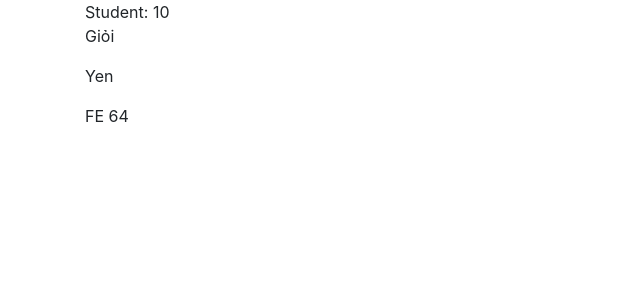
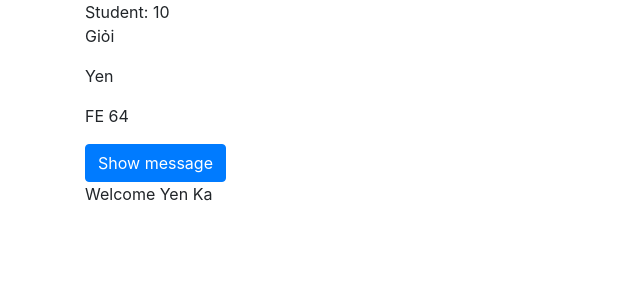
Before and after one commit to YenKaPhuThi/FE-64_Reactjs, a React (Create React App) app: page / in a window 1280 px wide. Shown: the top 300 px of the page, without its empty margins (0-640 px from the left). Built offline with nearby package versions, Linux system fonts and the light colour scheme.

Commit message:
[React]: Start with if condition

```diff
--- a/src/App.js
+++ b/src/App.js
@@ -1,4 +1,6 @@
+import Event from "./components/BindingData/Event";
 import Student from "./components/BindingData/Student";
+import ConditionIf from "./components/ConditionIf/ConditionIf";
 
 // import PractiseComponents from "./components/Practise/PractiseComponents";
 function App() {
@@ -7,6 +9,8 @@ function App() {
       {/* <PractiseComponents /> */}
       <div className="container">
         <Student />
+        <Event />
+        <ConditionIf />
       </div>
     </div>
   );
--- /dev/null
+++ b/src/components/BindingData/Event.jsx
@@ -0,0 +1,29 @@
+import React, { Component } from "react";
+
+export default class Event extends Component {
+  showMessage = (message) => {
+    alert(message);
+  };
+
+  render() {
+    let message = "hi Chipu";
+    return (
+      // <button
+      //   type="button"
+      //   className="btn btn-primary"
+      //   onClick={this.showMessage.bind(this, message)}
+      // >
+      //   Show message
+      // </button>
+      <button
+        type="button"
+        class="btn btn-primary"
+        onClick={() => {
+          this.showMessage(message);
+        }}
+      >
+        Show message
+      </button>
+    );
+  }
+}
--- /dev/null
+++ b/src/components/ConditionIf/ConditionIf.jsx
@@ -0,0 +1,28 @@
+import React, { Component } from "react";
+
+export default class ConditionIf extends Component {
+  isLogin = true;
+  userName = "Yen Ka";
+
+  // renderUserName = () => {
+  //   if (this.isLogin) {
+  //     return <div>Welcome {this.userName}</div>;
+  //   }
+
+  //   return <button type="button" class="btn btn-primary">Login</button>;
+  // };
+
+  render() {
+    return (
+      <div>
+        {this.isLogin ? (
+          <div>Welcome {this.userName}</div>
+        ) : (
+          <button type="button" class="btn btn-primary">
+            Login
+          </button>
+        )}{" "}
+      </div>
+    );
+  }
+}
```
